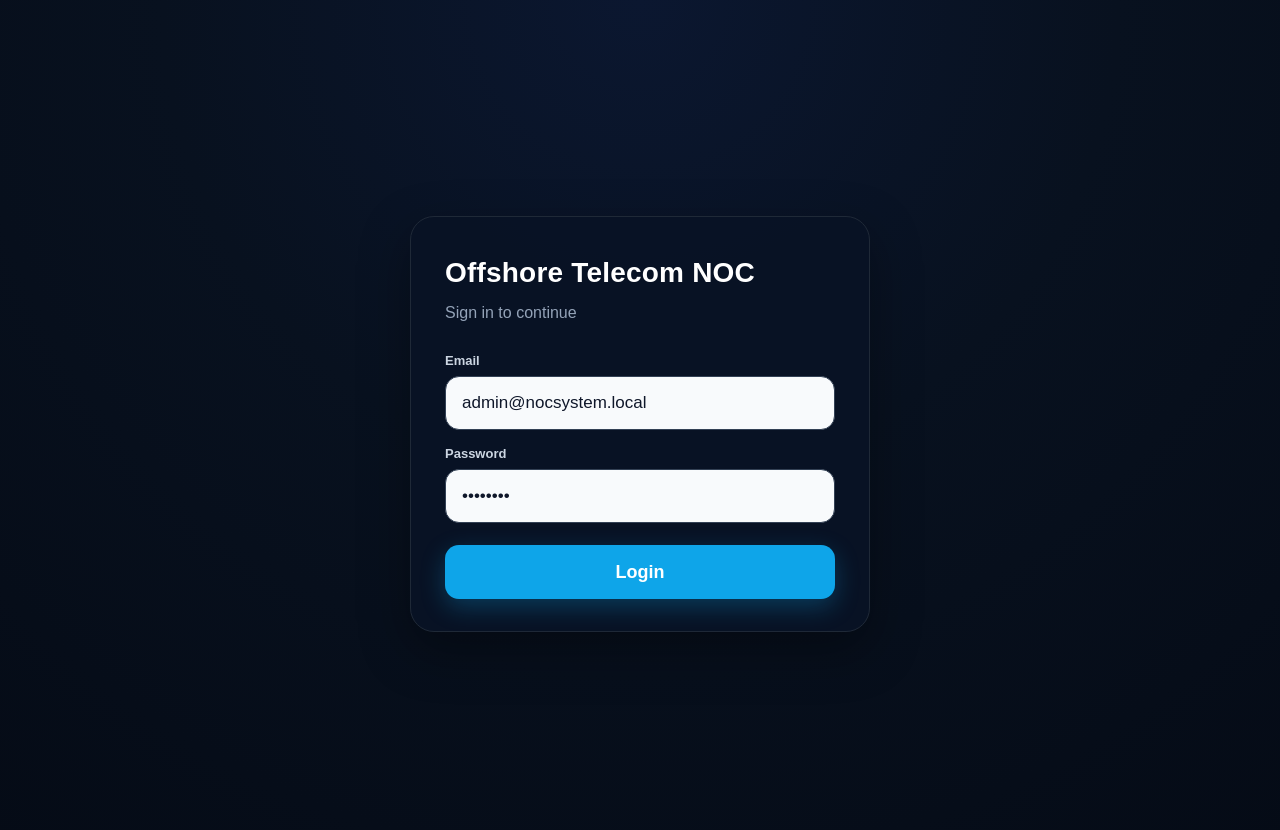
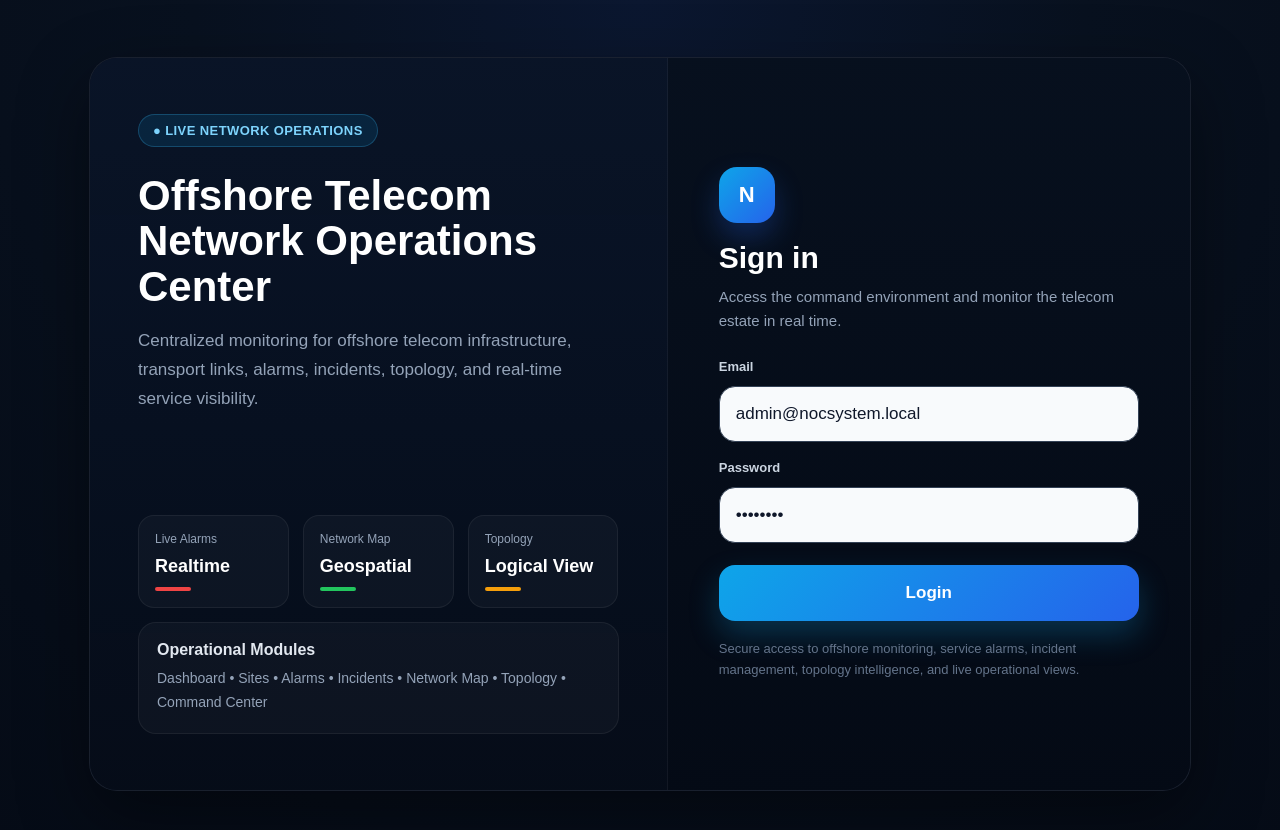
Before and after one commit to FaustinoJP/Offshore-telecom-noc-FRONTEND, a Next.js app: page /login in a window 1280 px wide. Shown: the top 830 px of the page. Built offline with nearby package versions, Linux system fonts and the light colour scheme.

Commit message:
Update page.js

```diff
--- a/app/login/page.js
+++ b/app/login/page.js
@@ -35,69 +35,182 @@ export default function LoginPage() {
         display: "grid",
         placeItems: "center",
         background:
-          "radial-gradient(circle at top, #0b1730 0%, #08111f 45%, #050b16 100%)",
+          "radial-gradient(circle at top, #0b1730 0%, #08111f 42%, #050b16 100%)",
         padding: 24,
       }}
     >
       <div
         style={{
           width: "100%",
-          maxWidth: 460,
+          maxWidth: 1100,
+          display: "grid",
+          gridTemplateColumns: "1.05fr 0.95fr",
+          borderRadius: 28,
+          overflow: "hidden",
+          border: "1px solid rgba(255,255,255,0.07)",
+          boxShadow: "0 25px 70px rgba(0,0,0,0.42)",
+          background: "rgba(8, 17, 31, 0.88)",
+          backdropFilter: "blur(10px)",
         }}
       >
-        <form
-          onSubmit={handleSubmit}
+        <section
           style={{
-            width: "100%",
-            background: "rgba(9, 18, 37, 0.96)",
-            border: "1px solid #1f2937",
-            borderRadius: 24,
-            padding: "40px 34px 32px",
-            boxShadow: "0 18px 50px rgba(0,0,0,0.35)",
-            color: "white",
-            boxSizing: "border-box",
+            padding: "56px 48px",
+            background:
+              "linear-gradient(180deg, rgba(10,20,40,0.95) 0%, rgba(5,12,24,0.92) 100%)",
+            borderRight: "1px solid rgba(255,255,255,0.05)",
+            display: "flex",
+            flexDirection: "column",
+            justifyContent: "space-between",
+            minHeight: 620,
           }}
         >
-          <div style={{ marginBottom: 28 }}>
+          <div>
+            <div
+              style={{
+                display: "inline-flex",
+                alignItems: "center",
+                gap: 10,
+                padding: "8px 14px",
+                borderRadius: 999,
+                background: "rgba(14,165,233,0.12)",
+                border: "1px solid rgba(56,189,248,0.25)",
+                color: "#7dd3fc",
+                fontSize: 13,
+                fontWeight: 700,
+                letterSpacing: 0.4,
+                marginBottom: 26,
+              }}
+            >
+              ● LIVE NETWORK OPERATIONS
+            </div>
+
             <h1
               style={{
                 margin: 0,
-                fontSize: 28,
+                color: "white",
+                fontSize: 42,
+                lineHeight: 1.08,
                 fontWeight: 800,
-                lineHeight: 1.15,
-                letterSpacing: 0.2,
+                maxWidth: 520,
               }}
             >
-              Offshore Telecom NOC
+              Offshore Telecom
+              <br />
+              Network Operations Center
             </h1>
 
             <p
               style={{
-                margin: "12px 0 0 0",
+                marginTop: 18,
                 color: "#94a3b8",
-                fontSize: 16,
-                lineHeight: 1.5,
+                fontSize: 17,
+                lineHeight: 1.7,
+                maxWidth: 560,
               }}
             >
-              Sign in to continue
+              Centralized monitoring for offshore telecom infrastructure,
+              transport links, alarms, incidents, topology, and real-time service visibility.
             </p>
           </div>
 
-          <div style={{ display: "grid", gap: 16 }}>
-            <div>
-              <label
-                htmlFor="email"
+          <div style={{ display: "grid", gap: 14 }}>
+            <div
               style={{
-                  display: "block",
-                  marginBottom: 8,
-                  fontSize: 13,
-                  fontWeight: 600,
-                  color: "#cbd5e1",
+                display: "grid",
+                gridTemplateColumns: "repeat(3, 1fr)",
+                gap: 14,
               }}
             >
-                Email
-              </label>
+              <InfoTile title="Live Alarms" value="Realtime" accent="#ef4444" />
+              <InfoTile title="Network Map" value="Geospatial" accent="#22c55e" />
+              <InfoTile title="Topology" value="Logical View" accent="#f59e0b" />
+            </div>
 
+            <div
+              style={{
+                padding: 18,
+                borderRadius: 18,
+                background: "rgba(255,255,255,0.03)",
+                border: "1px solid rgba(255,255,255,0.06)",
+              }}
+            >
+              <div style={{ color: "#e2e8f0", fontWeight: 700, marginBottom: 8 }}>
+                Operational Modules
+              </div>
+              <div
+                style={{
+                  color: "#94a3b8",
+                  fontSize: 14,
+                  lineHeight: 1.7,
+                }}
+              >
+                Dashboard • Sites • Alarms • Incidents • Network Map • Topology • Command Center
+              </div>
+            </div>
+          </div>
+        </section>
+
+        <section
+          style={{
+            padding: "56px 42px",
+            display: "flex",
+            alignItems: "center",
+            justifyContent: "center",
+            background:
+              "linear-gradient(180deg, rgba(7,16,30,0.92) 0%, rgba(4,10,21,0.96) 100%)",
+          }}
+        >
+          <div style={{ width: "100%", maxWidth: 420 }}>
+            <div
+              style={{
+                marginBottom: 26,
+              }}
+            >
+              <div
+                style={{
+                  width: 56,
+                  height: 56,
+                  borderRadius: 18,
+                  background: "linear-gradient(135deg, #0ea5e9, #2563eb)",
+                  display: "grid",
+                  placeItems: "center",
+                  color: "white",
+                  fontWeight: 900,
+                  fontSize: 22,
+                  boxShadow: "0 14px 28px rgba(37,99,235,0.28)",
+                  marginBottom: 18,
+                }}
+              >
+                N
+              </div>
+
+              <h2
+                style={{
+                  margin: 0,
+                  color: "white",
+                  fontSize: 30,
+                  fontWeight: 800,
+                }}
+              >
+                Sign in
+              </h2>
+
+              <p
+                style={{
+                  margin: "10px 0 0 0",
+                  color: "#94a3b8",
+                  fontSize: 15,
+                  lineHeight: 1.6,
+                }}
+              >
+                Access the command environment and monitor the telecom estate in real time.
+              </p>
+            </div>
+
+            <form onSubmit={handleSubmit}>
+              <div style={{ display: "grid", gap: 18 }}>
+                <FieldLabel htmlFor="email">Email</FieldLabel>
                 <input
                   id="email"
                   type="email"
@@ -105,35 +218,10 @@ export default function LoginPage() {
                   onChange={(e) => setEmail(e.target.value)}
                   placeholder="Email"
                   autoComplete="email"
-                style={{
-                  width: "100%",
-                  height: 54,
-                  borderRadius: 14,
-                  border: "1px solid #334155",
-                  background: "#f8fafc",
-                  color: "#0f172a",
-                  fontSize: 17,
-                  padding: "0 16px",
-                  outline: "none",
-                  boxSizing: "border-box",
-                }}
+                  style={inputStyle}
                 />
-            </div>
 
-            <div>
-              <label
-                htmlFor="password"
-                style={{
-                  display: "block",
-                  marginBottom: 8,
-                  fontSize: 13,
-                  fontWeight: 600,
-                  color: "#cbd5e1",
-                }}
-              >
-                Password
-              </label>
-
+                <FieldLabel htmlFor="password">Password</FieldLabel>
                 <input
                   id="password"
                   type="password"
@@ -141,20 +229,8 @@ export default function LoginPage() {
                   onChange={(e) => setPassword(e.target.value)}
                   placeholder="Password"
                   autoComplete="current-password"
-                style={{
-                  width: "100%",
-                  height: 54,
-                  borderRadius: 14,
-                  border: "1px solid #334155",
-                  background: "#f8fafc",
-                  color: "#0f172a",
-                  fontSize: 17,
-                  padding: "0 16px",
-                  outline: "none",
-                  boxSizing: "border-box",
-                }}
+                  style={inputStyle}
                 />
-            </div>
               </div>
 
               {error ? (
@@ -162,9 +238,9 @@ export default function LoginPage() {
                   style={{
                     marginTop: 16,
                     padding: "12px 14px",
-                borderRadius: 12,
-                background: "rgba(127, 29, 29, 0.22)",
-                border: "1px solid rgba(248, 113, 113, 0.35)",
+                    borderRadius: 14,
+                    background: "rgba(127,29,29,0.2)",
+                    border: "1px solid rgba(248,113,113,0.32)",
                     color: "#fca5a5",
                     fontSize: 14,
                   }}
@@ -179,22 +255,90 @@ export default function LoginPage() {
                 style={{
                   marginTop: 22,
                   width: "100%",
-              height: 54,
-              borderRadius: 14,
+                  height: 56,
                   border: "none",
-              background: loading ? "#38bdf8aa" : "#0ea5e9",
+                  borderRadius: 16,
+                  background: loading ? "#38bdf8aa" : "linear-gradient(135deg, #0ea5e9, #2563eb)",
                   color: "white",
-              fontSize: 18,
-              fontWeight: 700,
+                  fontSize: 17,
+                  fontWeight: 800,
                   cursor: loading ? "not-allowed" : "pointer",
-              transition: "all 0.2s ease",
-              boxShadow: "0 8px 24px rgba(14,165,233,0.28)",
+                  boxShadow: "0 14px 30px rgba(14,165,233,0.25)",
                 }}
               >
                 {loading ? "Signing in..." : "Login"}
               </button>
             </form>
+
+            <div
+              style={{
+                marginTop: 18,
+                color: "#64748b",
+                fontSize: 13,
+                lineHeight: 1.6,
+              }}
+            >
+              Secure access to offshore monitoring, service alarms, incident management,
+              topology intelligence, and live operational views.
+            </div>
+          </div>
+        </section>
       </div>
     </main>
   );
 }
+
+function InfoTile({ title, value, accent }) {
+  return (
+    <div
+      style={{
+        padding: 16,
+        borderRadius: 16,
+        background: "rgba(255,255,255,0.03)",
+        border: "1px solid rgba(255,255,255,0.06)",
+      }}
+    >
+      <div style={{ color: "#94a3b8", fontSize: 12, marginBottom: 10 }}>{title}</div>
+      <div style={{ color: "white", fontWeight: 800, fontSize: 18 }}>{value}</div>
+      <div
+        style={{
+          marginTop: 10,
+          width: 36,
+          height: 4,
+          borderRadius: 999,
+          background: accent,
+        }}
+      />
+    </div>
+  );
+}
+
+function FieldLabel({ htmlFor, children }) {
+  return (
+    <label
+      htmlFor={htmlFor}
+      style={{
+        display: "block",
+        marginBottom: -6,
+        fontSize: 13,
+        fontWeight: 700,
+        color: "#cbd5e1",
+      }}
+    >
+      {children}
+    </label>
+  );
+}
+
+const inputStyle = {
+  width: "100%",
+  height: 56,
+  borderRadius: 16,
+  border: "1px solid #334155",
+  background: "#f8fafc",
+  color: "#0f172a",
+  fontSize: 17,
+  padding: "0 16px",
+  outline: "none",
+  boxSizing: "border-box",
+};
```
Lines whose indentation alone changed are shown as unchanged.
